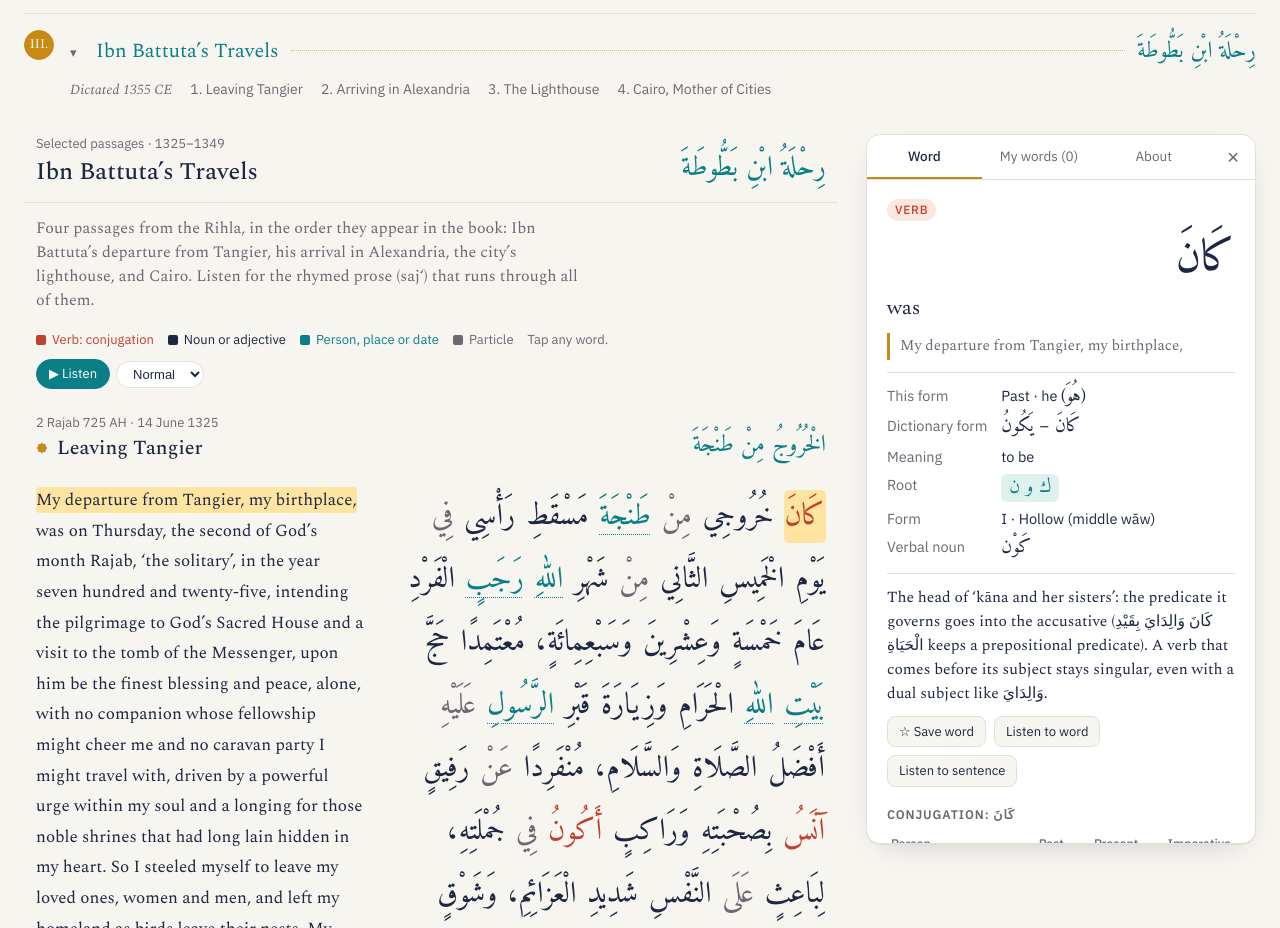
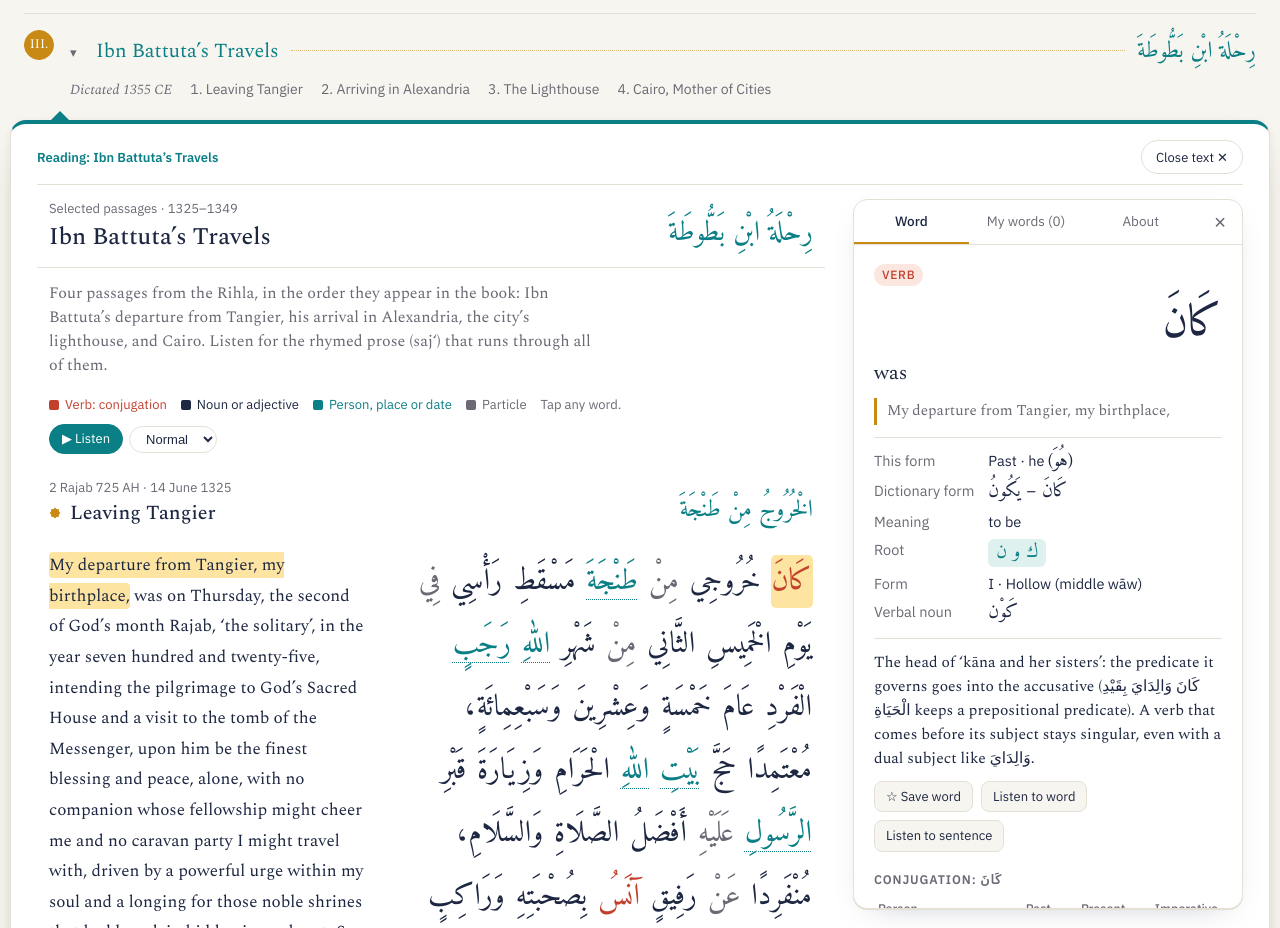
Before and after one commit to m-bintalharith/rihlat-al-kalima, a plain HTML site: page index.html in a window 1280 px wide. Shown: the part 1005-1933 px from the top of the page. Drawn offline with nearby package versions, Linux system fonts and the light colour scheme; a web font is replaced by a local one.

Commit message:
Show the open text as a card, with a Close button
The open text now sits in a white card with a top border in its
category colour, a pointer to its contents entry, and a Close text button.

Co-Authored-By: Claude Opus 5.5 <noreply@anthropic.com>
Claude-Session: https://claude.ai/code/session_018XDYuaivRf8xNipLPtCDMv

```diff
--- a/index.html
+++ b/index.html
@@ -385,6 +385,15 @@ table.conj td.pr small{font-size:12px}
 .tl .ev.up1 .stem{top:42px;height:32px}.tl .ev.up1 .lab{top:4px}
 .tl .ev.dn1 .stem{top:88px;height:28px}.tl .ev.dn1 .lab{top:116px}
 .tl .ev.dn2 .stem{top:88px;height:70px}.tl .ev.dn2 .lab{top:158px}
+.toc li[data-cat=acc]{--c:var(--accent)}.toc li[data-cat=sp]{--c:var(--verb)}.toc li[data-cat=pr]{--c:var(--cobalt)}
+.toc li .slot{position:relative;margin:20px -14px 10px;background:var(--surface);border:1px solid var(--line);border-top:4px solid var(--c,var(--accent));border-radius:16px;box-shadow:0 18px 40px -24px rgba(60,40,10,.45),0 2px 8px rgba(60,40,10,.06);padding:4px 26px 10px}
+.toc li .slot::before{content:"";position:absolute;top:-13px;left:40px;border:9px solid transparent;border-top:0;border-bottom:9px solid var(--c,var(--accent))}
+.slot-bar{display:flex;align-items:center;justify-content:space-between;gap:12px;padding:12px 0 10px;border-bottom:1px solid var(--line)}
+.slot-t{font-size:13px;color:var(--c,var(--accent));font-weight:600}
+.slot-x{font:inherit;font-size:13px;background:transparent;border:1px solid var(--line);border-radius:999px;padding:6px 14px;min-height:34px;color:inherit;cursor:pointer}
+.slot-x:hover,.slot-x:focus-visible{border-color:var(--c,var(--accent));color:var(--c,var(--accent))}
+.toc li .slot .app{padding:14px 0 28px}
+@media(max-width:600px){.toc li .slot{margin:16px -8px 8px;padding:2px 12px 8px;border-radius:12px}.toc li .slot::before{left:22px}.slot-t{display:none}.slot-bar{justify-content:flex-end}}
 </style>
 </head>
 <body>
@@ -1809,9 +1818,9 @@ function renderChapters(){
   document.getElementById('nowReading').textContent=plainT(T.title);
   holder.appendChild(mainEl);
   renderTimeline();
-  const item=(x,i)=>{const open=S.open===x.id; return `<li class="${open?'cur open':''}" data-text="${x.id}"><span class="num">${ROM[i]}.</span><div>
+  const item=(x,i)=>{const open=S.open===x.id; return `<li class="${open?'cur open':''}" data-text="${x.id}" data-cat="${x.cat}"><span class="num">${ROM[i]}.</span><div>
     <a class="ttl" href="#${x.id}" data-t="${x.id}" aria-expanded="${open}"><span class="chev" aria-hidden="true">${open?'▾':'▸'}</span><span class="t">${fmtT(x.title)}</span><span class="lead" aria-hidden="true"></span><span class="n" lang="ar" dir="rtl">${fmtT(x.ar)}</span></a>
-    <div class="subs"><span class="by">${esc(x.by)}</span>${x.sections.map((p,j)=>`<a href="#${p.id}" data-sec="${p.id}" ${open&&S.lastSec===p.id?'aria-current="page"':''}>${j+1}. ${esc(p.title)}</a>`).join('')}</div></div>${open?'<div class="slot"></div>':''}</li>`};
+    <div class="subs"><span class="by">${esc(x.by)}</span>${x.sections.map((p,j)=>`<a href="#${p.id}" data-sec="${p.id}" ${open&&S.lastSec===p.id?'aria-current="page"':''}>${j+1}. ${esc(p.title)}</a>`).join('')}</div></div>${open?`<div class="slot" role="region" aria-label="${esc(plainT(x.title))}"><div class="slot-bar"><span class="slot-t">Reading: ${fmtT(x.title)}</span><button type="button" class="slot-x" data-close>Close text <span aria-hidden="true">✕</span></button></div></div>`:''}</li>`};
   document.getElementById('toc').innerHTML=CATS.map(c=>{const list=TEXTS.filter(x=>x.cat===c.id).sort((a,b)=>YEARS[a.id]-YEARS[b.id]);
     return `<li class="cat"><span class="ce">${c.en}</span><span class="ca" lang="ar">${c.ar}</span></li>`+list.map(item).join('');}).join('');
   if(S.open){const slot=document.querySelector(`#toc li[data-text="${S.open}"] .slot`); if(slot) slot.appendChild(mainEl);}
@@ -2150,6 +2159,7 @@ function goTo(h,fromClick){
 function closeText(){ S.open=null; S.lastSec=null; store('open',null); renderChapters(); try{history.replaceState(null,'',location.pathname+location.search)}catch(e){} }
 document.getElementById('timeline').addEventListener('click',e=>{const b=e.target.closest('[data-tl]'); if(!b) return; if(S.open===b.dataset.tl) closeText(); else goTo(b.dataset.tl,true);});
 document.getElementById('toc').addEventListener('click',e=>{
+  if(e.target.closest('[data-close]')){e.preventDefault();ttsStop();closeText();return}
   const a=e.target.closest('a'); if(!a) return; e.preventDefault();
   if(a.dataset.t){ if(S.open===a.dataset.t) closeText(); else goTo(a.dataset.t,true); return; }
   if(a.dataset.sec){ const sec=ALLP.find(p=>p.id===a.dataset.sec); if(S.open===sec.text&&S.lastSec===sec.id) closeText(); else goTo(sec.id,true); }
```
